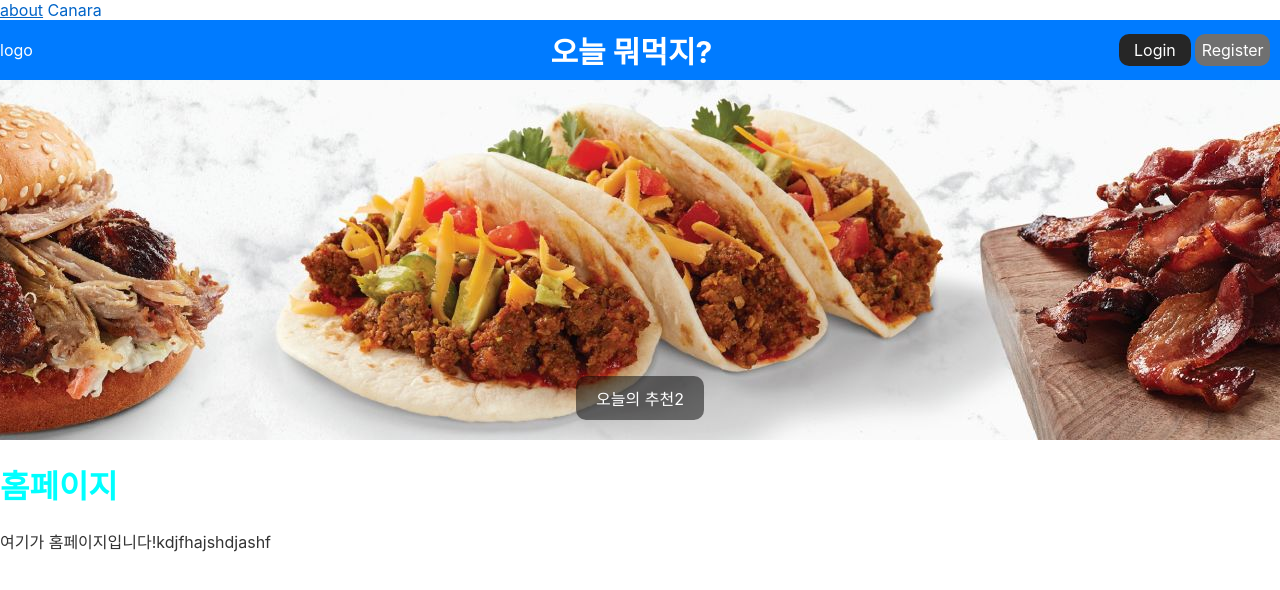
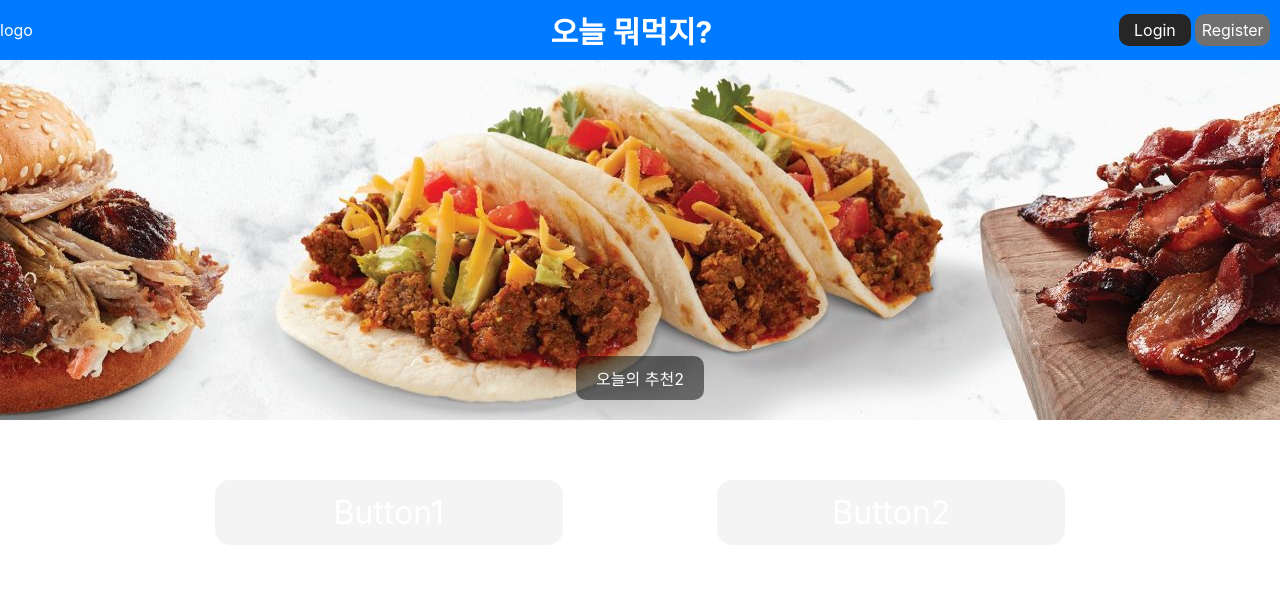
Before and after one commit to hyn062347/Today-s-Pick, a Svelte app in the folder front-end/: page / in a window 1280 px wide. Shown: the top 590 px of the page. Built offline with nearby package versions, Linux system fonts and the light colour scheme.

Commit message:
Banner두번째 수정

```diff
--- a/front-end/src/App.svelte
+++ b/front-end/src/App.svelte
@@ -28,8 +28,8 @@
     </ul>
     <p>기능이 쏙쏙 들어가있잖아aaas</p> -->
 
-    <a href="/about">about</a>
-    <a href="/carana">Canara</a>
+    <!-- <a href="/about">about</a> -->
+    <!-- <a href="/carana">Canara</a> -->
 
     <!-- <nav>
         <Link to ="/">Home</Link>
--- a/front-end/src/components/Slider.svelte
+++ b/front-end/src/components/Slider.svelte
@@ -58,7 +58,7 @@
     .slide img {
         width: 100%;
         height: 100%;
-        object-fit: none;
+        object-fit: cover;
     }
     .slide-text {
         position: absolute;
--- a/front-end/src/pages/Home.svelte
+++ b/front-end/src/pages/Home.svelte
@@ -3,12 +3,32 @@
 </script>
 
 <main>
-    <h1>{name}</h1>
-    <p>여기가 홈페이지입니다!kdjfhajshdjashf</p>
+    <div class="ButtonSection">
+        <button >Button1</button>
+        <button>Button2</button>
+    </div>
 </main>
 
 <style>
     h1{
         color: aqua;
     }
+
+    .ButtonSection{
+        display: flex;
+        flex-direction: row;
+        /* align-content: center; */
+        justify-content: space-evenly;
+        align-items: center;
+        padding: 60px;
+    }
+
+    button{
+        border-radius: 15px;
+        border: none;
+        color: white;
+        height: 30%;
+        width: 30%;
+        font-size: xx-large;
+    }
 </style>
```
